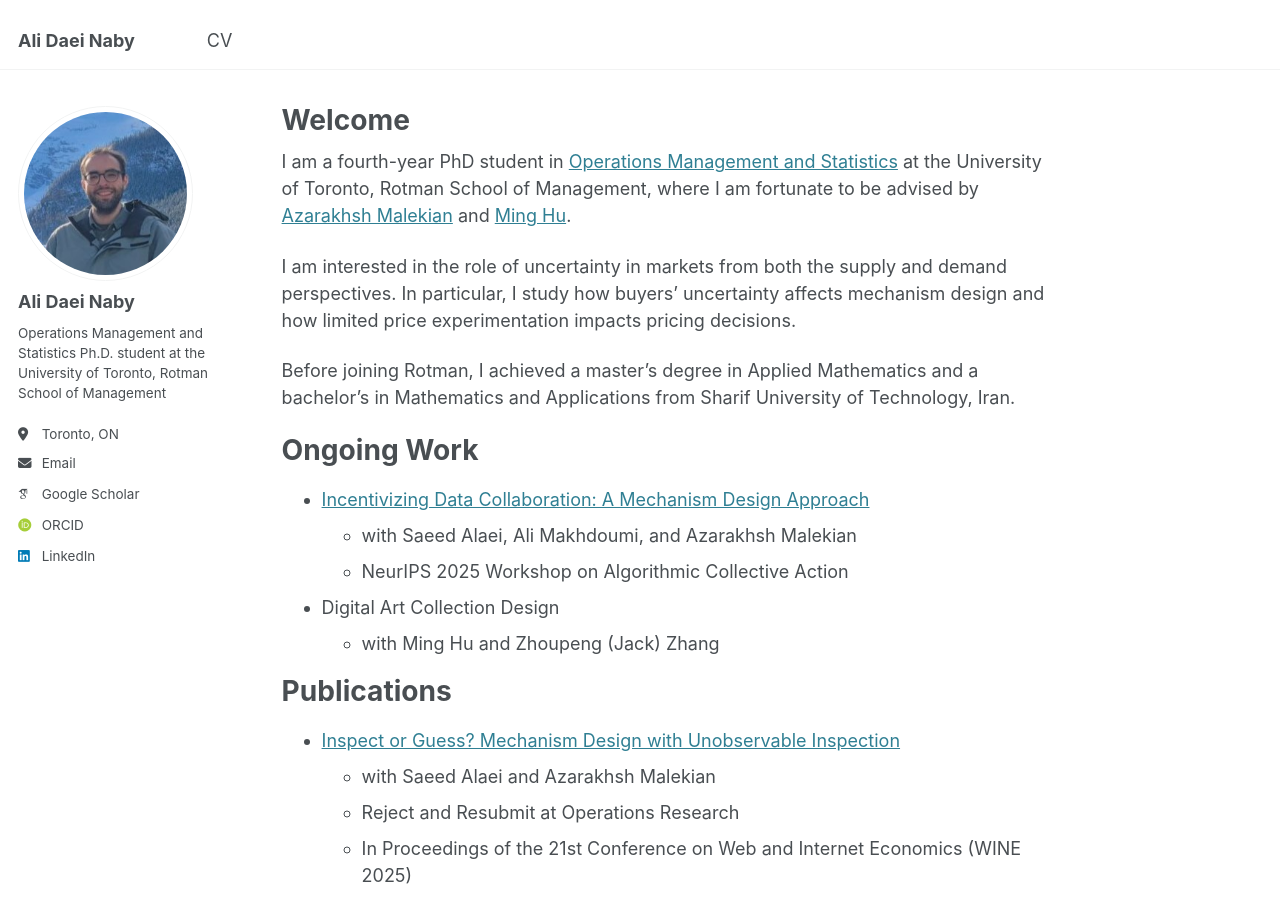
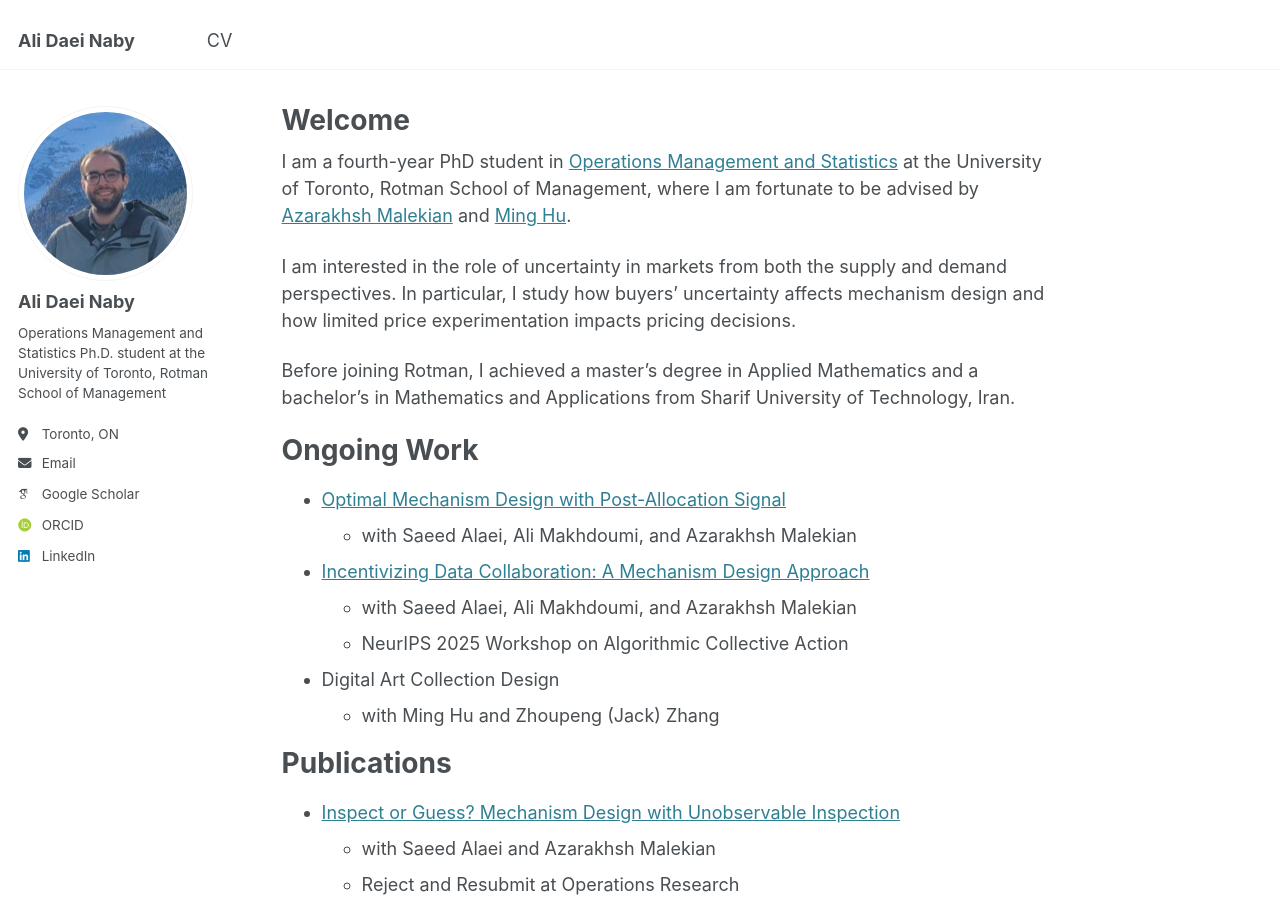
Before and after one commit to alidaeinaby/alidaeinaby.github.io, a Jekyll site: the page built from _pages/about.md, in a window 1280 px wide and 900 px high. Built offline with Jekyll 4.4.1, drawn with Linux system fonts in a browser that asks for light colours; some web fonts are replaced.

Commit message:
Update about.md

```diff
--- a/_pages/about.md
+++ b/_pages/about.md
@@ -15,6 +15,9 @@ Before joining Rotman, I achieved a master's degree in Applied Mathematics and a
 
 Ongoing Work
 ======
+- [Optimal Mechanism Design with Post-Allocation Signal](https://papers.ssrn.com/sol3/papers.cfm?abstract_id=6220718)
+  - with Saeed Alaei, Ali Makhdoumi, and Azarakhsh Malekian
+
 - [Incentivizing Data Collaboration: A Mechanism Design Approach](https://papers.ssrn.com/sol3/papers.cfm?abstract_id=5297868)
   - with Saeed Alaei, Ali Makhdoumi, and Azarakhsh Malekian
   - NeurIPS 2025 Workshop on Algorithmic Collective Action
```
